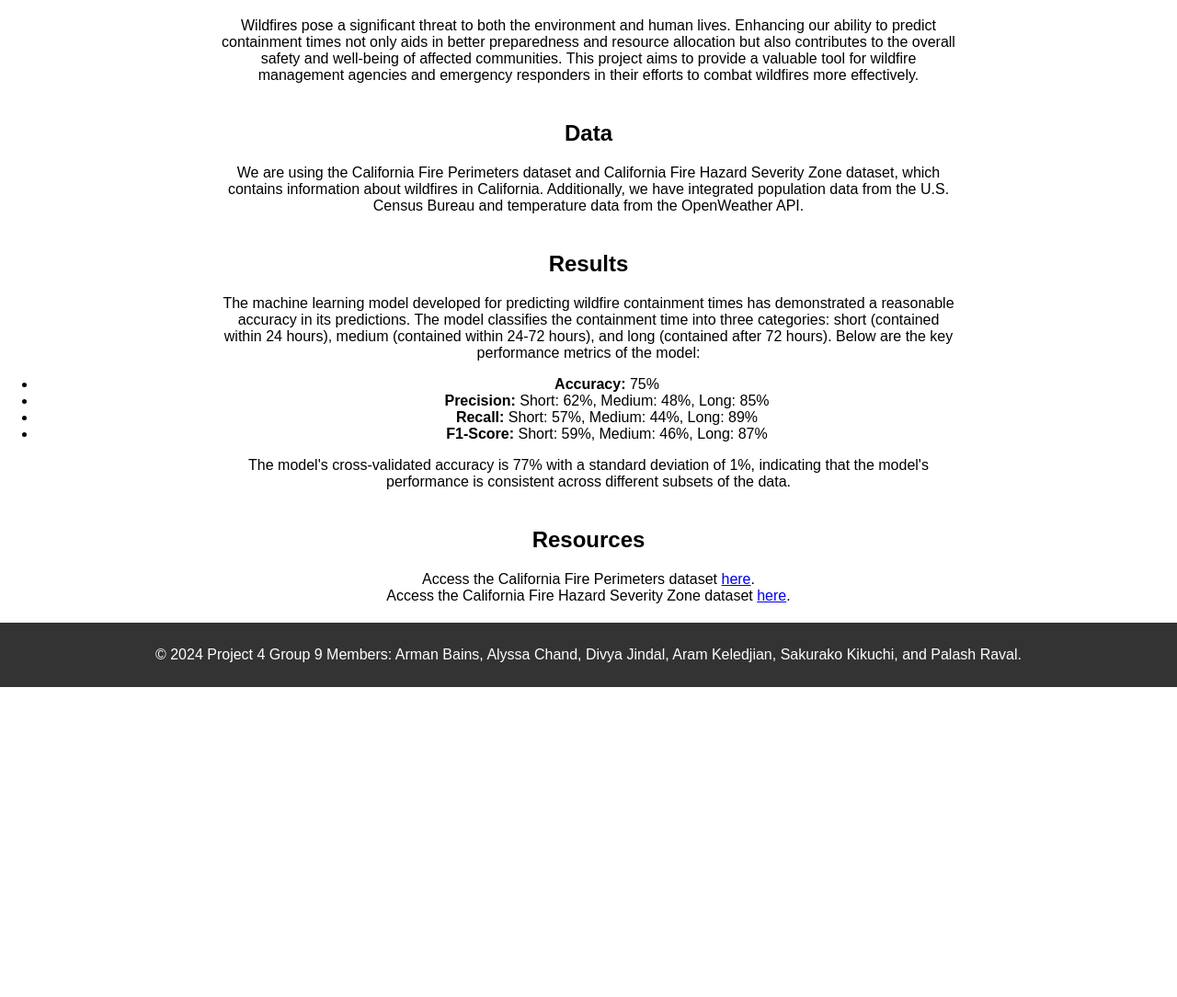
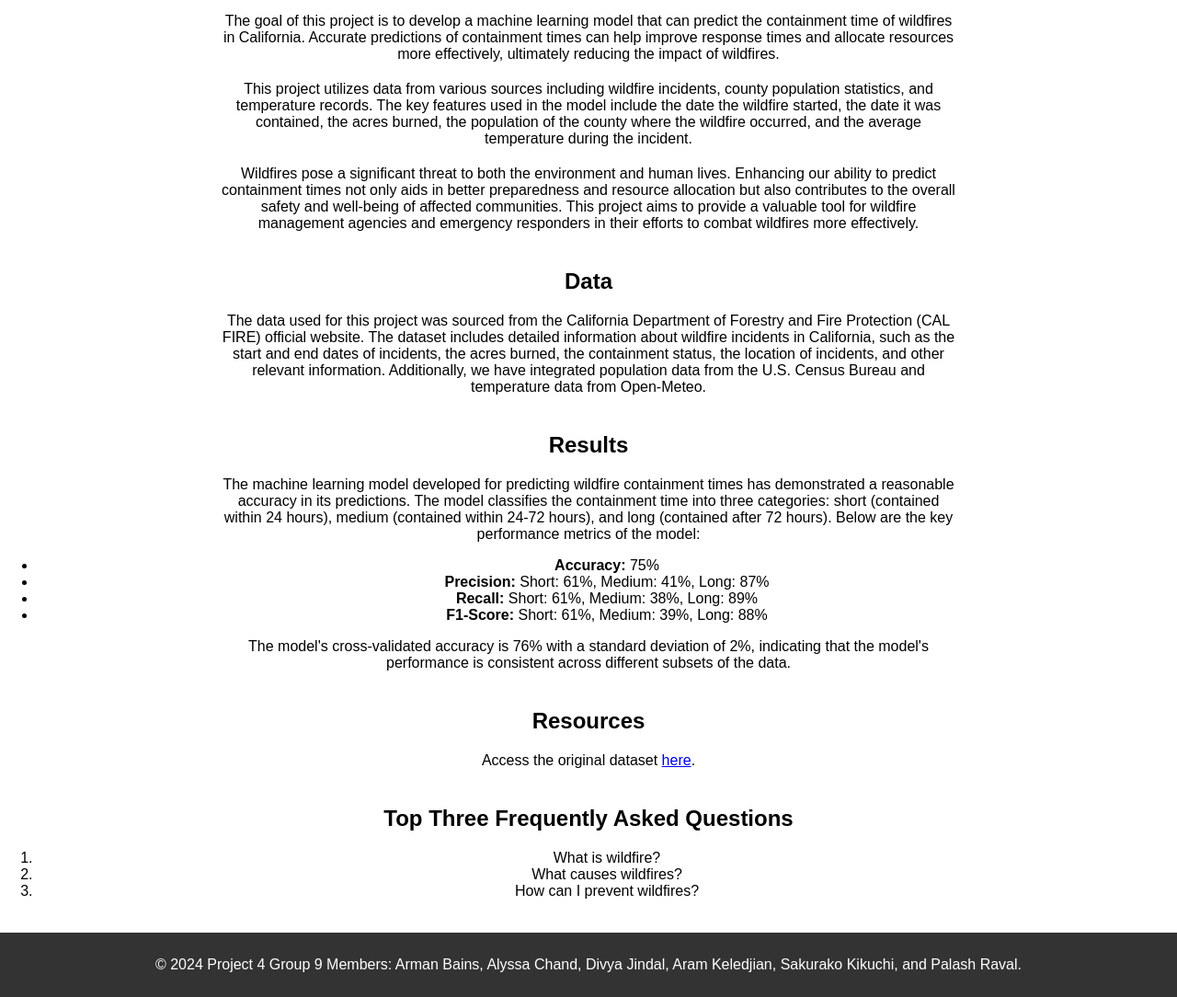
Before and after one commit to Sarah0215/Project4_Group9, a Flask app: page / in a window 1280 px wide. Shown: the part 792-1876 px from the top of the page at 92% size. Before the commit the page ends 1539 px from the top, so only its background shows below. Run offline with Flask 3, Linux system fonts and the light colour scheme; data that the repository does not hold is empty; parts of the project's set-up code (start-up, migrations or seed data) failed here and were passed over.

Commit message:
updated results, resources, and added Aram's improvements

```diff
--- a/templates/index.html
+++ b/templates/index.html
@@ -5,6 +5,7 @@
     <meta name="viewport" content="width=device-width, initial-scale=1.0">
     <title>Wildfire Containment Prediction</title>
     <link rel="stylesheet" href="{{ url_for('static', filename='styles.css') }}">
+    <link rel="stylesheet" href="https://unpkg.com/leaflet/dist/leaflet.css" />
 </head>
 <body>
     <header class="custom-header">
@@ -23,6 +24,8 @@
     <main class="container">
         <section id="home">
             <h2>Wildfire Containment Prediction</h2>
+            <div class="map-container">
+                <div class="sidebar">
                     <form id="prediction-form">
                         <label for="alarm-date">Incident Date Created:</label>
                         <input type="date" id="alarm-date" name="incident_date_created" required>
@@ -39,6 +42,9 @@
                         <label for="temperature">Mean Temperature:</label>
                         <input type="number" step="0.1" id="temperature" name="mean_temperature" required>
 
+                        <label for="zipcode">ZIP Code:</label>
+                        <input type="text" id="zipcode" name="zipcode" required>
+
                         <label for="county">County:</label>
                         <select id="county" name="incident_county" required>
                             <option value="">Select a county</option>
@@ -51,6 +57,10 @@
                         <div class="spinner" id="loading-spinner"></div>
                     </form>
                     <div id="prediction-result"></div>
+                    <div id="fire-list"></div>
+                </div>
+                <div id="map"></div>
+            </div>
         </section>
         <section id="about">
             <h2>About the Project</h2>
@@ -69,8 +79,10 @@
         </section>
         <section id="data">
             <h2>Data</h2>
-            <p>We are using the California Fire Perimeters dataset and California Fire Hazard Severity Zone dataset, which contains information about wildfires in California.
-                Additionally, we have integrated population data from the U.S. Census Bureau and temperature data from the OpenWeather API.
+            <p>The data used for this project was sourced from the California Department of Forestry and Fire Protection (CAL FIRE) official website.
+                The dataset includes detailed information about wildfire incidents in California, such as the start and end dates of incidents, the acres burned,
+                the containment status, the location of incidents, and other relevant information.
+                Additionally, we have integrated population data from the U.S. Census Bureau and temperature data from Open-Meteo.
             </p>
         </section>
         <section id="results">
@@ -81,18 +93,25 @@
             </p>
             <ul>
                 <li><strong>Accuracy:</strong> 75%</li>
-                <li><strong>Precision:</strong> Short: 62%, Medium: 48%, Long: 85%</li>
-                <li><strong>Recall:</strong> Short: 57%, Medium: 44%, Long: 89%</li>
-                <li><strong>F1-Score:</strong> Short: 59%, Medium: 46%, Long: 87%</li>
+                <li><strong>Precision:</strong> Short: 61%, Medium: 41%, Long: 87%</li>
+                <li><strong>Recall:</strong> Short: 61%, Medium: 38%, Long: 89%</li>
+                <li><strong>F1-Score:</strong> Short: 61%, Medium: 39%, Long: 88%</li>
             </ul>
-            <p>The model's cross-validated accuracy is 77% with a standard deviation of 1%, indicating that the model's performance is consistent across different subsets of the data.</p>
+            <p>The model's cross-validated accuracy is 76% with a standard deviation of 2%, indicating that the model's performance is consistent across different subsets of the data.</p>
         </section>
         <section id="resources">
             <h2>Resources</h2>
-            <p>Access the California Fire Perimeters dataset <a href="https://catalog.data.gov/dataset/california-fire-perimeters-all-b3436" target="_blank">here</a>.</p>
-            <p>Access the California Fire Hazard Severity Zone dataset <a href="https://catalog.data.gov/dataset/california-fire-hazard-severity-zone-viewer-8abb4" target="_blank">here</a>.</p>
+            <p>Access the original dataset <a href="https://www.fire.ca.gov/incidents" target="_blank">here</a>.</p>
         </section>
 
+        <section id="faq">
+            <h2>Top Three Frequently Asked Questions</h2>
+            <ol>
+                <li>What is wildfire?</li>
+                <li>What causes wildfires?</li>
+                <li>How can I prevent wildfires?</li>
+            </ol>
+        </section>
 
     <!-- Chatbot Button -->
     <button id="open-chatbot" class="chatbot-button">Chat</button>
@@ -109,6 +128,7 @@
             </div>
             <div class="chat-input-container">
                 <input type="text" id="chat-input" placeholder="Type your message...">
+                <div id="suggestions"></div>
                 <button id="send-btn">Send</button>
             </div>
         </div>
@@ -118,5 +138,13 @@
         <p>&copy; 2024 Project 4 Group 9 Members: Arman Bains, Alyssa Chand, Divya Jindal, Aram Keledjian, Sakurako Kikuchi, and Palash Raval.</p>
     </footer>
     <script src="{{ url_for('static', filename='script.js') }}"></script>
+    <script src="https://unpkg.com/leaflet/dist/leaflet.js"></script>
+    <script>
+        var map = L.map('map').setView([37.7749, -122.4194], 6); // Center map on California
+
+        L.tileLayer('https://{s}.tile.openstreetmap.org/{z}/{x}/{y}.png', {
+            attribution: '&copy; <a href="https://www.openstreetmap.org/copyright">OpenStreetMap</a> contributors'
+        }).addTo(map);
+    </script>
 </body>
 </html>
```
Lines whose indentation alone changed are shown as unchanged.
